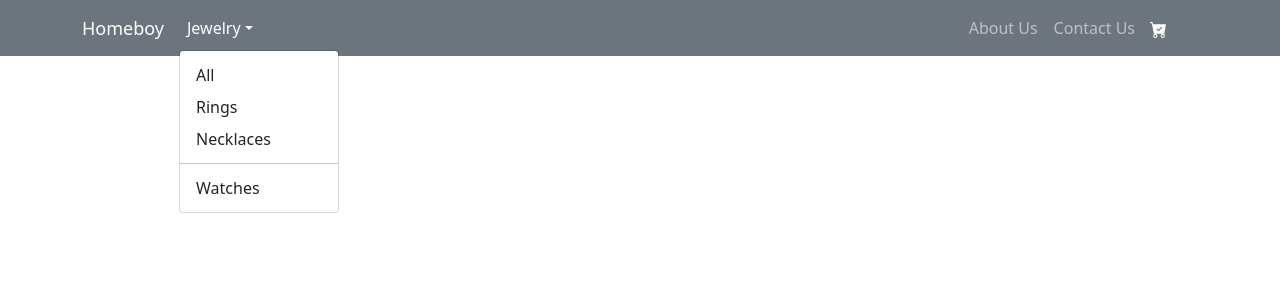
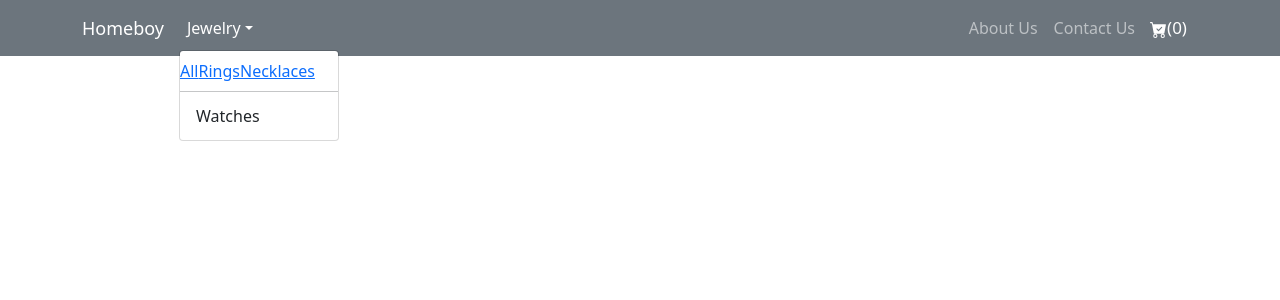
Before and after one commit to pannelltyler91/hbws, a React (Create React App) app: page / in a window 1280 px wide. Both pictures are taken after a click on the button "Jewelry". Shown: the top 300 px of the page. Built offline with nearby package versions, Linux system fonts and the light colour scheme.

Commit message:
resolved error in compiling for frontend deployment

```diff
--- a/src/components/Navigation.js
+++ b/src/components/Navigation.js
@@ -5,8 +5,10 @@ import NavDropdown from "react-bootstrap/NavDropdown";
 import Nav from "react-bootstrap/Nav";
 import { Link } from "react-router-dom";
 import { BsFillCartCheckFill } from "react-icons/bs";
+import { useSelector } from "react-redux";
 
 function Navigation() {
+    const cartCount = useSelector((state) => state.inventory.cartCount);
   return (
     <div>
       <Navbar collapseOnSelect expand="lg" bg="secondary" variant="dark">
@@ -26,11 +28,11 @@ function Navigation() {
           <Navbar.Collapse id="responsive-navbar-nav">
             <Nav>
               <NavDropdown title="Jewelry" id="basic-nav-dropdown">
-                <NavDropdown.Item href="/store">All</NavDropdown.Item>
-                <NavDropdown.Item href="#action/3.2">Rings</NavDropdown.Item>
-                <NavDropdown.Item href="#action/3.3">
+                <Link to="/store">All</Link>
+                <Link to="#action/3.2">Rings</Link>
+                <Link to="#action/3.3">
                   Necklaces
-                </NavDropdown.Item>
+                </Link>
                 <NavDropdown.Divider />
                 <NavDropdown.Item href="#action/3.4">Watches</NavDropdown.Item>
               </NavDropdown>
@@ -47,7 +49,7 @@ function Navigation() {
                   textDecoration: "none",
                 }}
               >
-                <BsFillCartCheckFill />
+               <BsFillCartCheckFill/>({cartCount})
               </Link>
             </Nav>
           </Navbar.Collapse>
--- a/src/features/inventory.js
+++ b/src/features/inventory.js
@@ -78,18 +78,19 @@ export const inventorySlice = createSlice({
     checkOut: (state, action) => {
       let finalAnswer = action.payload;
       console.log(finalAnswer.cart);
-      const data = { username: "example" };
 
-      fetch("https://example.com/profile", {
+
+      fetch("http://localhost:3001/create_checkout_session", {
         method: "POST", // or 'PUT'
         headers: {
           "Content-Type": "application/json",
         },
-        body: JSON.stringify(data),
+        body: JSON.stringify(finalAnswer.cart),
       })
         .then((response) => response.json())
         .then((data) => {
           console.log("Success:", data);
+          window.location = data.url
         })
         .catch((error) => {
           console.error("Error:", error);
```
Also changed, not shown: package.json (+5 -2 lines), 2 other files (tests, documents, lock files or other folders).
